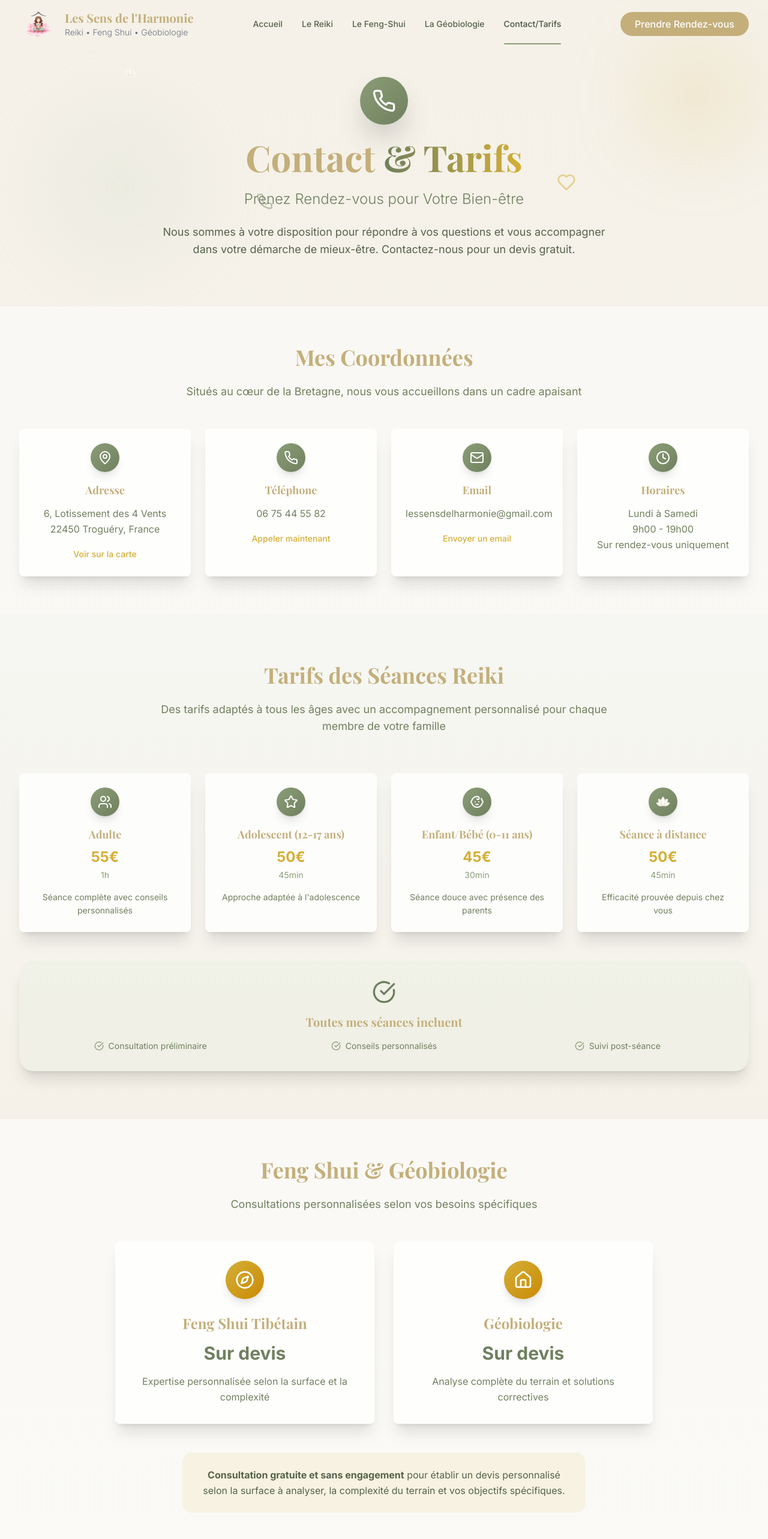
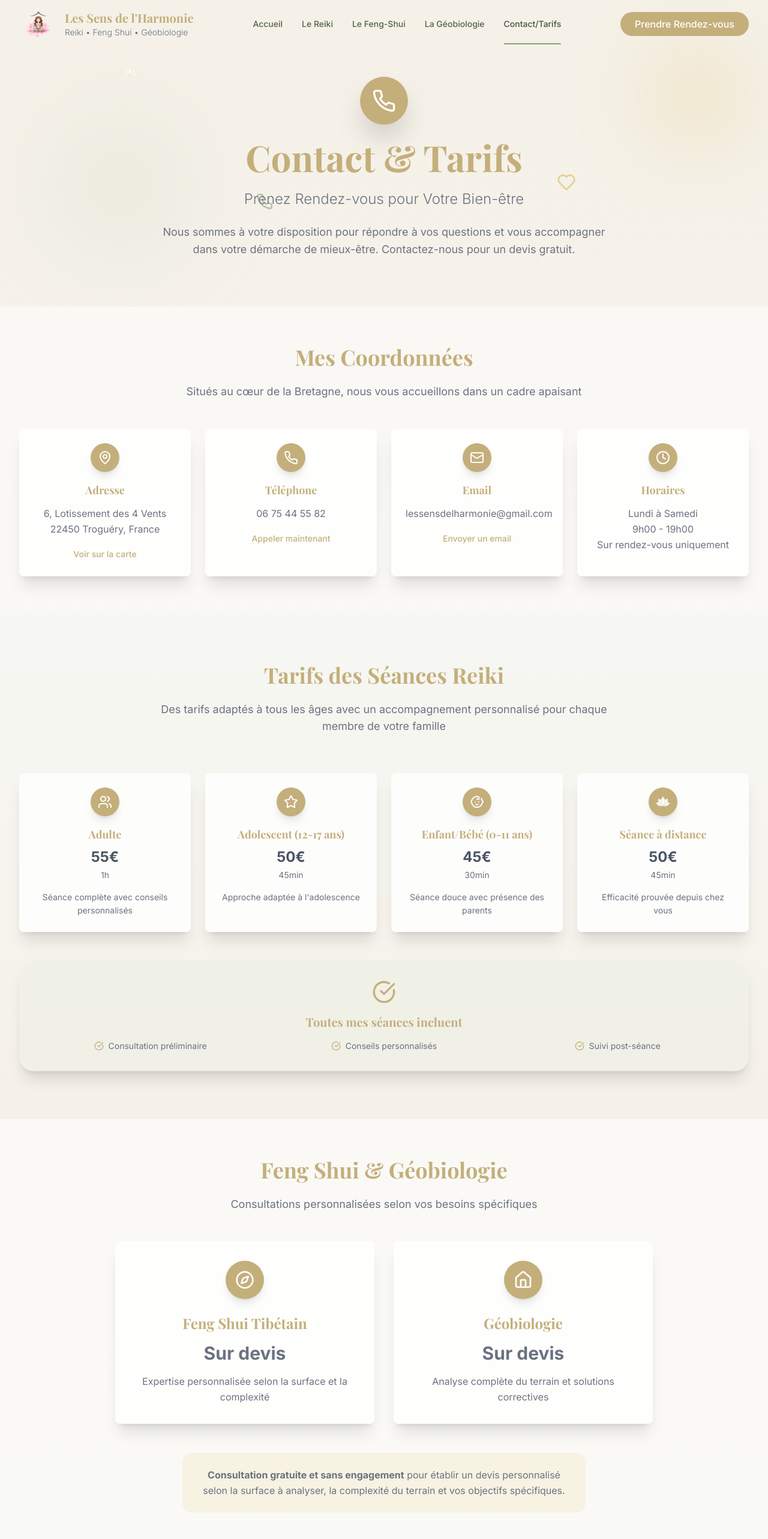
Before and after one commit to Timothee-alt/sensdelharmonie, a Next.js app: page /contact in a window 1280 px wide. Shown: the top 2566 px of the page at 60% size. Built offline with nearby package versions, Linux system fonts and the light colour scheme; a web font is replaced by a local one.

Commit message:
Chart Contact

```diff
--- a/components/pages/ContactContent.tsx
+++ b/components/pages/ContactContent.tsx
@@ -209,20 +209,20 @@ export default function ContactContent() {
             className="space-y-6"
           >
             <div className="flex justify-center mb-6">
-              <div className="w-20 h-20 bg-gradient-to-br from-sage-500 to-sage-600 rounded-full flex items-center justify-center shadow-2xl">
+              <div className="w-20 h-20 bg-color rounded-full flex items-center justify-center shadow-2xl">
                 <Phone className="w-10 h-10 text-white" />
               </div>
             </div>
 
-            <h1 className="text-4xl md:text-6xl font-playfair font-bold text-sage-800 leading-tight title-color">
-              Contact <span className="text-transparent bg-gradient-to-r from-sage-600 to-warm-gold bg-clip-text">& Tarifs</span>
+            <h1 className="text-4xl md:text-6xl font-playfair font-bold leading-tight title-color">
+              Contact & Tarifs
             </h1>
 
-            <p className="text-xl md:text-2xl text-sage-600 font-light">
+            <p className="text-xl md:text-2xl text-gray-500 font-light">
               Prenez Rendez-vous pour Votre Bien-être
             </p>
 
-            <p className="text-lg text-sage-700 max-w-3xl mx-auto leading-relaxed">
+            <p className="text-lg text-gray-500 max-w-3xl mx-auto leading-relaxed">
               Nous sommes à votre disposition pour répondre à vos questions et vous accompagner
               dans votre démarche de mieux-être. Contactez-nous pour un devis gratuit.
             </p>
@@ -240,10 +240,10 @@ export default function ContactContent() {
             viewport={{ once: true }}
             className="text-center mb-12"
           >
-            <h2 className="text-3xl md:text-4xl font-playfair font-bold text-sage-800 mb-6 title-color">
+            <h2 className="text-3xl md:text-4xl font-playfair font-bold mb-6 title-color">
               Mes Coordonnées
             </h2>
-            <p className="text-lg text-sage-600">
+            <p className="text-lg text-gray-500">
               Situés au cœur de la Bretagne, nous vous accueillons dans un cadre apaisant
             </p>
           </motion.div>
@@ -252,17 +252,17 @@ export default function ContactContent() {
             {contactInfo.map((info, index) => (
               <Card key={index} className="contact-card bg-white/80 backdrop-blur-sm border-0 shadow-xl hover:shadow-2xl transition-all duration-300 hover:scale-105">
                 <CardContent className="p-6 text-center">
-                  <div className="w-12 h-12 bg-gradient-to-br from-sage-500 to-sage-600 rounded-full flex items-center justify-center mx-auto mb-4 shadow-lg">
+                  <div className="w-12 h-12 bg-color rounded-full flex items-center justify-center mx-auto mb-4 shadow-lg">
                     <info.icon className="w-6 h-6 text-white" />
                   </div>
-                  <h3 className="text-lg font-playfair font-bold text-sage-800 mb-3 title-color">
+                  <h3 className="text-lg font-playfair font-bold mb-3 title-color">
                     {info.title}
                   </h3>
-                  <p className="text-sage-600 leading-relaxed whitespace-pre-line mb-4">
+                  <p className="text-gray-500 leading-relaxed whitespace-pre-line mb-4">
                     {info.content}
                   </p>
                   {info.action && (
-                    <span className="text-sm text-warm-gold font-medium">
+                    <span className="text-sm title-color font-medium">
                       {info.action}
                     </span>
                   )}
@@ -283,10 +283,10 @@ export default function ContactContent() {
             viewport={{ once: true }}
             className="text-center mb-16"
           >
-            <h2 className="text-3xl md:text-4xl font-playfair font-bold text-sage-800 mb-6 title-color">
+            <h2 className="text-3xl md:text-4xl font-playfair font-bold mb-6 title-color">
               Tarifs des Séances Reiki
             </h2>
-            <p className="text-lg text-sage-600 max-w-3xl mx-auto">
+            <p className="text-lg text-gray-500 max-w-3xl mx-auto">
               Des tarifs adaptés à tous les âges avec un accompagnement personnalisé
               pour chaque membre de votre famille
             </p>
@@ -296,19 +296,19 @@ export default function ContactContent() {
             {reikiPricing.map((item, index) => (
               <Card key={index} className="pricing-card bg-white/80 backdrop-blur-sm border-0 shadow-xl hover:shadow-2xl transition-all duration-300 hover:scale-105">
                 <CardContent className="p-6 text-center">
-                  <div className="w-12 h-12 bg-gradient-to-br from-sage-500 to-sage-600 rounded-full flex items-center justify-center mx-auto mb-4 shadow-lg">
+                  <div className="w-12 h-12 bg-color rounded-full flex items-center justify-center mx-auto mb-4 shadow-lg">
                     <item.icon className="w-6 h-6 text-white" />
                   </div>
-                  <h3 className="text-lg font-playfair font-bold text-sage-800 mb-2 title-color">
+                  <h3 className="text-lg font-playfair font-bold mb-2 title-color">
                     {item.category}
                   </h3>
-                  <div className="text-2xl font-bold text-warm-gold mb-1">
+                  <div className="text-2xl font-bold text-gray-600 mb-1">
                     {item.price}
                   </div>
-                  <div className="text-sage-500 text-sm mb-4">
+                  <div className="text-gray-500 text-sm mb-4">
                     {item.duration}
                   </div>
-                  <p className="text-sage-600 text-sm leading-relaxed">
+                  <p className="text-gray-500 text-sm leading-relaxed">
                     {item.description}
                   </p>
                 </CardContent>
@@ -324,21 +324,21 @@ export default function ContactContent() {
             className="bg-sage-100/50 rounded-3xl p-8 shadow-xl"
           >
             <div className="text-center space-y-4">
-              <CheckCircle className="w-10 h-10 text-sage-600 mx-auto" />
-              <h3 className="text-xl font-playfair font-bold text-sage-800 title-color">
+              <CheckCircle className="w-10 h-10 title-color mx-auto" />
+              <h3 className="text-xl font-playfair font-bold title-color">
                 Toutes mes séances incluent
               </h3>
-              <div className="grid grid-cols-1 md:grid-cols-3 gap-4 text-sm text-sage-600">
+              <div className="grid grid-cols-1 md:grid-cols-3 gap-4 text-sm text-gray-500">
                 <div className="flex items-center justify-center space-x-2">
-                  <CheckCircle className="w-4 h-4 text-sage-500" />
+                  <CheckCircle className="w-4 h-4 title-color" />
                   <span>Consultation préliminaire</span>
                 </div>
                 <div className="flex items-center justify-center space-x-2">
-                  <CheckCircle className="w-4 h-4 text-sage-500" />
+                  <CheckCircle className="w-4 h-4 title-color" />
                   <span>Conseils personnalisés</span>
                 </div>
                 <div className="flex items-center justify-center space-x-2">
-                  <CheckCircle className="w-4 h-4 text-sage-500" />
+                  <CheckCircle className="w-4 h-4 title-color" />
                   <span>Suivi post-séance</span>
                 </div>
               </div>
@@ -357,10 +357,10 @@ export default function ContactContent() {
             viewport={{ once: true }}
             className="text-center mb-12"
           >
-            <h2 className="text-3xl md:text-4xl font-playfair font-bold text-sage-800 mb-6 title-color">
+            <h2 className="text-3xl md:text-4xl font-playfair font-bold mb-6 title-color">
               Feng Shui & Géobiologie
             </h2>
-            <p className="text-lg text-sage-600">
+            <p className="text-lg text-gray-500">
               Consultations personnalisées selon vos besoins spécifiques
             </p>
           </motion.div>
@@ -376,16 +376,16 @@ export default function ContactContent() {
               >
                 <Card className="bg-white/80 backdrop-blur-sm border-0 shadow-xl hover:shadow-2xl transition-all duration-300">
                   <CardContent className="p-8 text-center">
-                    <div className="w-16 h-16 bg-gradient-to-br from-warm-gold to-yellow-600 rounded-full flex items-center justify-center mx-auto mb-6 shadow-lg">
+                    <div className="w-16 h-16 bg-color rounded-full flex items-center justify-center mx-auto mb-6 shadow-lg">
                       <service.icon className="w-8 h-8 text-white" />
                     </div>
-                    <h3 className="text-2xl font-playfair font-bold text-sage-800 mb-4 title-color">
+                    <h3 className="text-2xl font-playfair font-bold mb-4 title-color">
                       {service.service}
                     </h3>
-                    <div className="text-3xl font-bold text-sage-600 mb-4">
+                    <div className="text-3xl font-bold text-gray-500 mb-4">
                       {service.price}
                     </div>
-                    <p className="text-sage-600 leading-relaxed">
+                    <p className="text-gray-500 leading-relaxed">
                       {service.description}
                     </p>
                   </CardContent>
@@ -402,7 +402,7 @@ export default function ContactContent() {
             className="mt-12 text-center"
           >
             <div className="bg-warm-gold/10 rounded-2xl p-6 max-w-2xl mx-auto">
-              <p className="text-sage-700 leading-relaxed">
+              <p className="text-gray-500 leading-relaxed">
                 <strong>Consultation gratuite et sans engagement</strong> pour établir un devis
                 personnalisé selon la surface à analyser, la complexité du terrain et vos objectifs spécifiques.
               </p>
@@ -421,10 +421,10 @@ export default function ContactContent() {
             viewport={{ once: true }}
             className="text-center mb-12"
           >
-            <h2 className="text-3xl md:text-4xl font-playfair font-bold text-sage-800 mb-6 title-color">
+            <h2 className="text-3xl md:text-4xl font-playfair font-bold mb-6 title-color">
               Demande de Contact
             </h2>
-            <p className="text-lg text-sage-600">
+            <p className="text-lg text-gray-500">
               Remplissez le formulaire ci-dessous ou contactez-nous directement
             </p>
           </motion.div>
@@ -517,7 +517,7 @@ export default function ContactContent() {
                     type="submit"
                     size="lg"
                     disabled={isSubmitting}
-                    className="w-full bg-sage-600 hover:bg-sage-700 text-white rounded-full text-lg font-semibold shadow-xl hover:shadow-2xl transform hover:scale-105 transition-all duration-200"
+                      className="w-full bg-color hover:bg-yellow-600 text-white rounded-full text-lg font-semibold shadow-xl hover:shadow-2xl transform hover:scale-105 transition-all duration-200"
                   >
                     {isSubmitting ? (
                       'Envoi en cours...'
@@ -545,10 +545,10 @@ export default function ContactContent() {
             viewport={{ once: true }}
             className="text-center mb-12"
           >
-            <h2 className="text-3xl md:text-4xl font-playfair font-bold text-sage-800 mb-6 title-color">
+            <h2 className="text-3xl md:text-4xl font-playfair font-bold mb-6 title-color">
               Nous Trouver
             </h2>
-            <p className="text-lg text-sage-600">
+            <p className="text-lg text-gray-500">
               Situés à Troguéry, au cœur des Côtes d'Armor en Bretagne
             </p>
           </motion.div>
@@ -560,14 +560,14 @@ export default function ContactContent() {
             viewport={{ once: true }}
             className="bg-gradient-to-br from-sage-100 to-sage-200 rounded-3xl p-8 shadow-xl text-center"
           >
-            <MapPin className="w-12 h-12 text-sage-600 mx-auto mb-4" />
-            <h3 className="text-2xl font-playfair font-bold text-sage-800 mb-4 title-color">
+            <MapPin className="w-12 h-12 text-gray-500 mx-auto mb-4" />
+            <h3 className="text-2xl font-playfair font-bold mb-4 title-color">
               6, Lotissement des 4 Vents
             </h3>
-            <p className="text-lg text-sage-600 mb-6">
+            <p className="text-lg text-gray-500 mb-6">
               22450 Troguéry, Bretagne, France
             </p>
-            <div className="bg-white/70 rounded-2xl p-4 text-sm text-sage-600 max-w-2xl mx-auto">
+            <div className="bg-white/70 rounded-2xl p-4 text-sm text-gray-500 max-w-2xl mx-auto">
               <p className="mb-2">
                 <strong>Accès :</strong> Facilement accessible depuis Paimpol (8km), Lannion (25km) et Saint-Brieuc (45km)
               </p>
@@ -580,7 +580,7 @@ export default function ContactContent() {
       </section>
 
       {/* Quick Contact CTA */}
-      <section className="py-20 bg-gradient-to-br from-sage-600 to-sage-700">
+      <section className="py-20 bg-gradient-to-br from-sage-50 to-cream">
         <div className="max-w-4xl mx-auto px-4 sm:px-6 lg:px-8 text-center">
           <motion.div
             initial={{ opacity: 0, y: 30 }}
@@ -589,10 +589,10 @@ export default function ContactContent() {
             viewport={{ once: true }}
             className="space-y-8"
           >
-            <h2 className="text-3xl md:text-4xl font-playfair font-bold text-white title-color">
+            <h2 className="text-3xl md:text-4xl font-playfair font-bold title-color">
               Prêt à commencer votre transformation ?
             </h2>
-            <p className="text-xl text-sage-100 leading-relaxed">
+            <p className="text-xl text-gray-500 leading-relaxed">
               Un premier devis gratuit vous attend pour découvrir
               le service le mieux adapté à vos besoins.
             </p>
@@ -601,7 +601,7 @@ export default function ContactContent() {
               <Button
                 asChild
                 size="lg"
-                className="bg-warm-gold hover:bg-yellow-600 text-sage-900 px-8 py-4 rounded-full text-lg font-semibold shadow-xl hover:shadow-2xl transform hover:scale-105 transition-all duration-200"
+                className="bg-color hover:bg-yellow-600 text-white px-8 py-4 rounded-full text-lg font-semibold shadow-xl hover:shadow-2xl transform hover:scale-105 transition-all duration-200"
               >
                 <a href="tel:+33675445582" className="flex items-center">
                   <Phone className="w-5 h-5 mr-2" />
@@ -613,7 +613,7 @@ export default function ContactContent() {
                 asChild
                 variant="outline"
                 size="lg"
-                className="border-2 border-sage-200 text-sage-400 hover:bg-sage-200 hover:text-sage-900 px-8 py-4 rounded-full text-lg font-semibold"
+                className="border-2 border-color text-gray-500 hover:bg-color hover:text-white px-8 py-4 rounded-full text-lg font-semibold"
               >
                 <a href="mailto:lessensdelharmonie@gmail.com" className="flex items-center">
                   <Mail className="w-5 h-5 mr-2" />
@@ -622,8 +622,8 @@ export default function ContactContent() {
               </Button>
             </div>
 
-            <div className="bg-sage-500/30 rounded-2xl p-6">
-              <div className="flex flex-col md:flex-row justify-center items-center space-y-2 md:space-y-0 md:space-x-6 text-sage-100">
+              <div className="bg-white/80 backdrop-blur-sm rounded-2xl p-6">
+              <div className="flex flex-col md:flex-row justify-center items-center space-y-2 md:space-y-0 md:space-x-6 text-gray-500">
                 <div className="flex items-center space-x-2">
                   <CheckCircle className="w-5 h-5" />
                   <span>Consultation gratuite</span>
```
